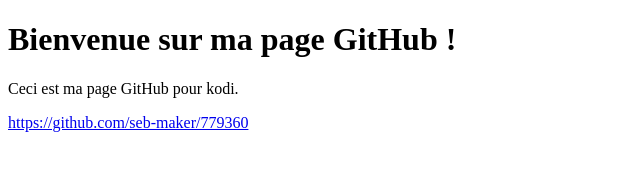
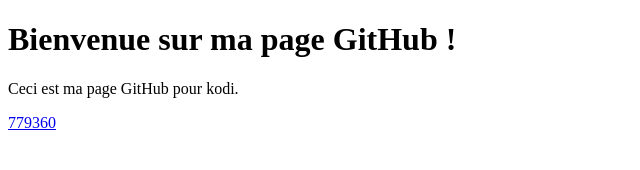
Before and after one commit to seb7793/779360, a plain HTML site: page index.html in a window 1280 px wide. Shown: the whole page, without its empty margins (0-640 px from the left). Drawn offline with Linux system fonts and the light colour scheme.

Commit message:
Update index.html

```diff
--- a/index.html
+++ b/index.html
@@ -8,6 +8,6 @@
     <h1>Bienvenue sur ma page GitHub !</h1>
     <p>Ceci est ma page GitHub pour kodi.</p>
     <!-- https://github.com/seb-maker/779360/blob/main/seb-kodi.zip -->
-    <a href="https://github.com/seb-maker/779360" download>https://github.com/seb-maker/779360</a>
+    <a href="https://github.com/seb-maker/779360/raw/main/seb-kodi.zip" download>779360</a>
 </body>
 </html>
```
